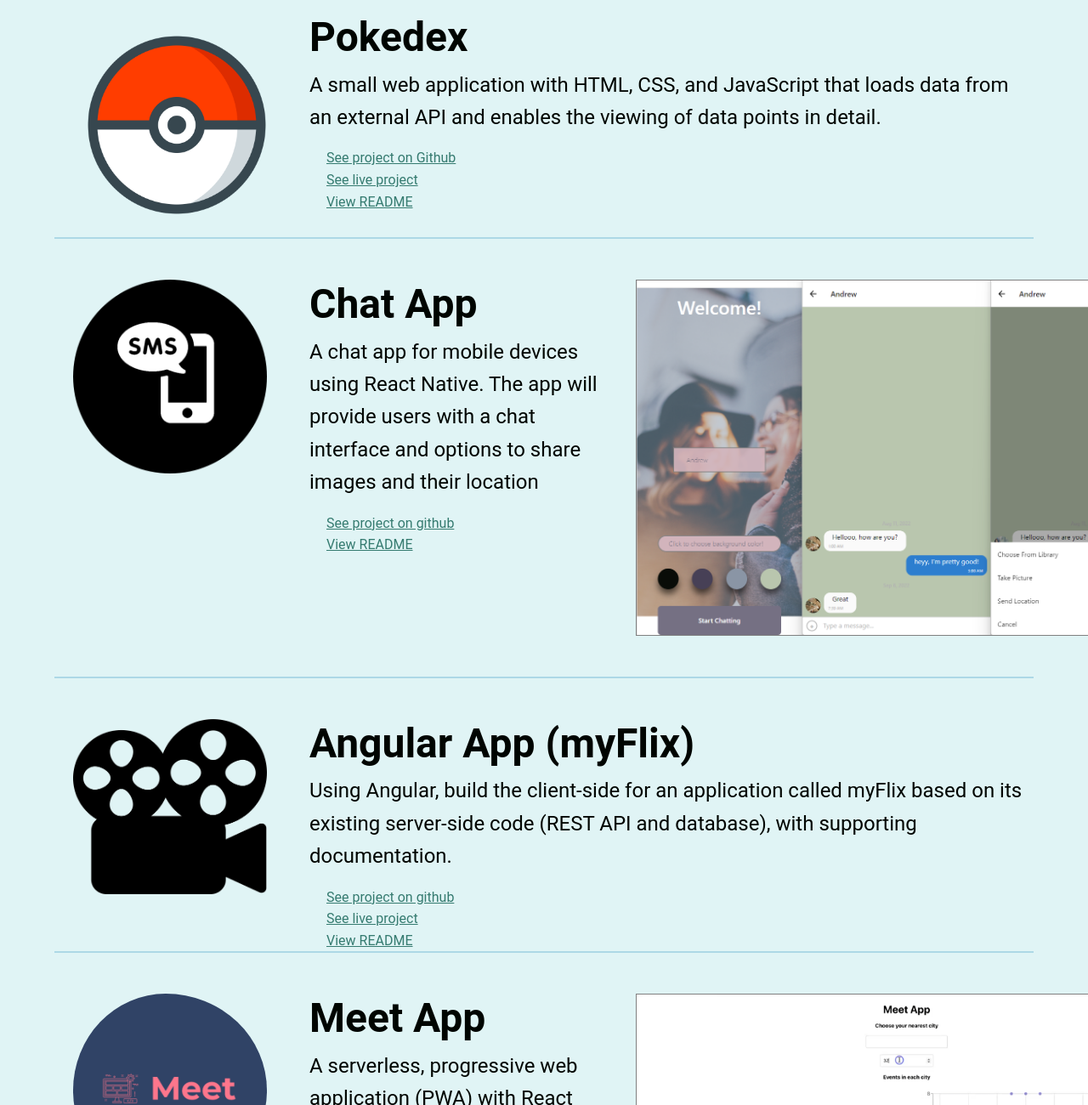
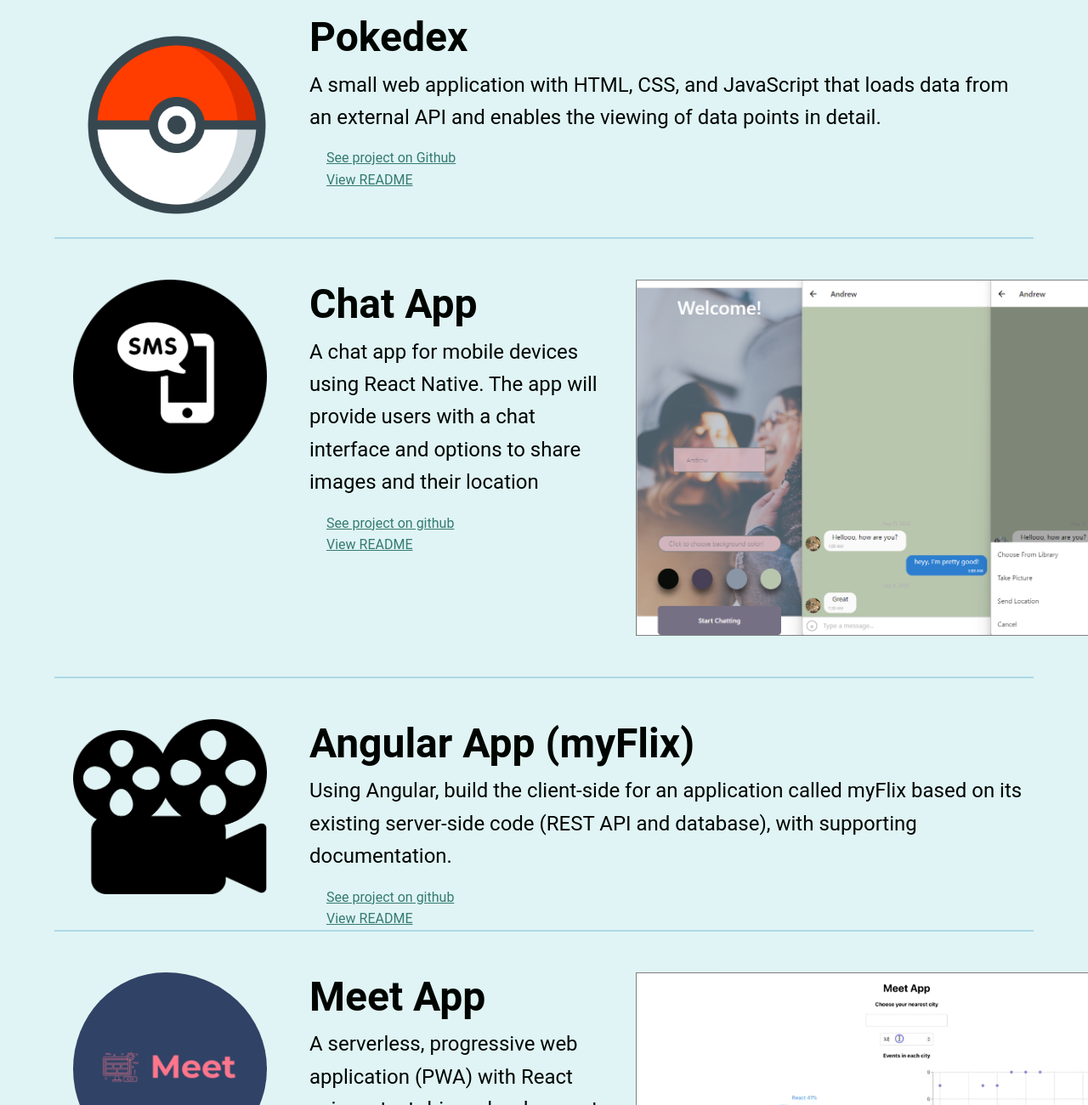
Before and after one commit to berryb0y/AndrewB, a website: page projects.html in a window 1280 px wide. Shown: the part 239-1539 px from the top of the page at 85% size. Drawn offline with nearby package versions, Linux system fonts and the light colour scheme.

Commit message:
live links

```diff
--- a/projects.html
+++ b/projects.html
@@ -80,13 +80,13 @@
             >See project on Github</a
           >
           <br />
-          <a
+          <!-- <a
             class="github-link"
             href="https://berryb0y.github.io/Pokedex/"
             target="_blank"
             >See live project</a
           >
-          <br />
+          <br /> -->
           <a
             class="github-link"
             href="https://github.com/berryb0y/Pokedex/blob/main/README.md"
@@ -146,13 +146,13 @@
             >See project on github</a
           >
           <br />
-          <a
+          <!-- <a
             class="github-link"
             href="https://berryb0y.github.io/myFlix-Angular-client/welcome"
             target="_blank"
             >See live project</a
           >
-          <br />
+          <br /> -->
           <a
             class="github-link"
             href="https://github.com/berryb0y/myFlix-Angular-client/blob/main/README.md"
```
